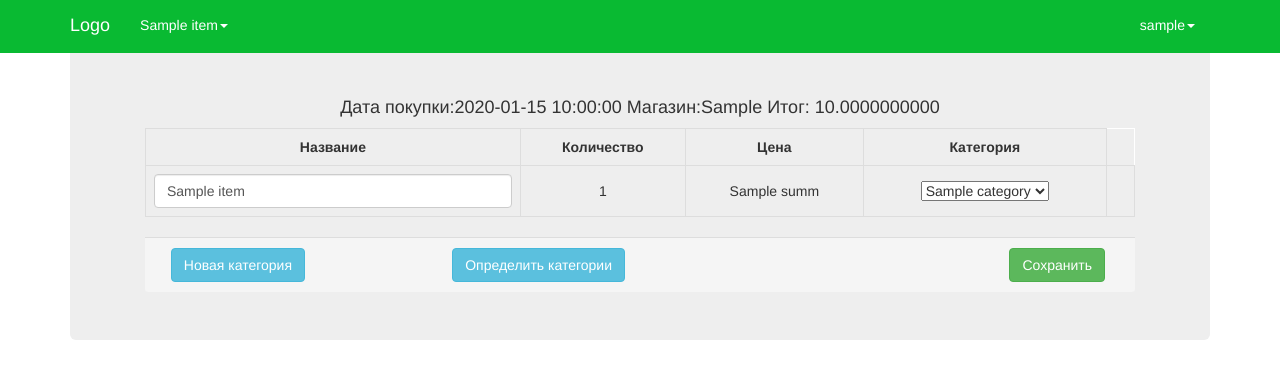
After one commit to OrlovaDasha/CostManagementPython, a Flask app: template app/templates/image_info.html in a window 1280 px wide. The commit adds this page. Shown: the top 379 px of the page. Run offline with Flask 2, Linux system fonts and the light colour scheme; tables that the repository leaves empty hold one stand-in row (values such as "Sample post"); the template is opened without the code that fills it: values that come from a table or form of the project are taken from there, most other values are stand-ins (such as "Sample title", 1, 10 or a date in 2020); parts of the project's set-up code (start-up, migrations or seed data) failed here and were passed over; some libraries are stand-ins or nearby versions.

Commit message:
added category list + category in manual purchase + manual category setting + fix bug with purchase deleting

```diff
--- a/app/models/PurchaseConsist.py
+++ b/app/models/PurchaseConsist.py
@@ -10,6 +10,7 @@ class PurchaseConsist(db.Model):
     purchase_id = db.Column(db.Integer, db.ForeignKey('users_purchase.id'), nullable=False)
     number = db.Column(db.Integer, nullable=False)
     sale = db.Column(db.DECIMAL, nullable=False, default=0)
+    category = db.Column(db.String, nullable=False, default='без категории')
 
     def __init__(self, good_id, purchase_id, number):
         self.good_id = good_id
--- a/app/static/js/get_goods.js
+++ b/app/static/js/get_goods.js
@@ -8,7 +8,8 @@ $(document).ready(function() {
              ajax: goods_route,
              columns: [
                 {data: "name"},
-                {data: "price"}
+                {data: "price"},
+                 {data:"category"}
                  // {data: "edit"},
                  // {data:"go"}
              ]
--- a/app/templates/goods.html
+++ b/app/templates/goods.html
@@ -11,7 +11,7 @@
                     <tr>
                         <th>Название</th>
                         <th>Цена</th>
-                        <th></th>
+                        <th>Категория</th>
                     </tr>
                 </thead>
             </table>
--- /dev/null
+++ b/app/templates/image_info.html
@@ -0,0 +1,77 @@
+{% extends "main.html" %}
+
+{% block content %}
+ <div id="alertDiv">
+        {% if errors %}
+                <div class="alert alert-danger alert-dismissible fade in">
+                    <a href="#" class="close" data-dismiss="alert" aria-label="close">&times;</a>
+                    <div class="text-center alertSize">{{ errors }}</div>
+                </div>
+        {% endif %}
+ </div>
+
+<form action="" method="POST">
+<div class="container">
+    <div class="row clearfix">
+    	<div class="col-md-12 table-responsive">
+			<h4>Дата покупки:{{purchase.purchase_date}} Магазин:{{purchase.shop}} Итог: {{purchase.price}} </h4>
+			<input id="purchase" name="purchase" value="{{purchase.id}}" type="hidden">
+			<table class="table table-bordered table-hover table-sortable" id="tab_logic">
+					<tr >
+						<th class="text-center">
+							Название
+						</th>
+						<th class="text-center">
+							Количество
+						</th>
+						<th class="text-center">
+							Цена
+						</th>
+						<th class="text-center">
+							Категория
+						</th>
+        				<th class="text-center" style="border-top: 1px solid #ffffff; border-right: 1px solid #ffffff;">
+						</th>
+					</tr>
+                {% for item in items %}
+    				<tr>
+						<td>
+						    <input type="text" name="{{'name' ~ item.id}}"   class="form-control" value="{{item.name}}"/>
+						</td>
+						<td>
+							{{item.number}}
+						</td>
+						<td>
+						    {{item.summ}}
+						</td>
+    					<td>
+						    <select name="{{'category' ~ item.id}}">
+								<option value="{{item.category}}">{{item.category}}</option>
+                                {% for category in categories%}
+									{% if category != item.category %}
+								    <option value="{{category}}">{{category}}</option>
+									{% endif %}
+								{% endfor%}
+						    </select>
+						</td>
+					</tr>
+                {% endfor %}
+			</table>
+		</div>
+	</div>
+
+     <div class="panel-footer clearfix">
+            <div class="col-md-2">
+               <a id="add_category" class="btn btn-info pull-right">Новая категория</a>
+            </div>
+           <div class="col-md-4">
+               <a id="auto_categorization" class="btn btn-info pull-right">Определить категории</a>
+           </div>
+          <div class="col-md-6">
+               <button type="submit" id="save" class="btn btn-success pull-right">Сохранить</button>
+          </div>
+     </div>
+</form>
+</div>
+
+{%endblock%}
--- a/app/views/goodsView.py
+++ b/app/views/goodsView.py
@@ -30,10 +30,11 @@ def get_goods(purchase_id):
         print(i.name)
 
     table = DataTable(param, Goods,
-                      db.session.query(Goods.name, Goods.price).join(PurchaseConsist).filter(PurchaseConsist.purchase_id == user_purchase.id),
+                      db.session.query(Goods.name, Goods.price, PurchaseConsist.category).join(PurchaseConsist).filter(PurchaseConsist.purchase_id == user_purchase.id),
                       [
                           "name",
-                          "price"
+                          "price",
+                          "category"
                           # ("edit", lambda
                           #     value: '<a class="btn btn-xs btn-block btn-info" href="%s"> <span class="glyphicon glyphicon-edit">'
                           #            '</span> Изменение</a>' % url_for('edit_class', class_id=value.id)),
--- a/app/views/view.py
+++ b/app/views/view.py
@@ -53,10 +53,7 @@ def delete_purchase(purchase_id):
         userPurchase = UsersPurchase.query.filter_by(user_id = current_user.id, purchase_id = purchase_id).first()
         consists = PurchaseConsist.query.filter_by(purchase_id = userPurchase.id).all()
         for consist in consists:
-            good = Goods.query.filter_by(id = consist.good_id).first()
             db.session.delete(consist)
-            db.session.commit()
-            db.session.delete(good)
             db.session.commit()
         db.session.delete(userPurchase)
         db.session.commit()
```
Also changed, not shown: app/models/Item.py (added, +9 -0 lines), app/models/Purchase.py (+8 -0 lines), app/templates/add_purchase.html (+21 -0 lines), app/views/imageView.py (+85 -14 lines).
